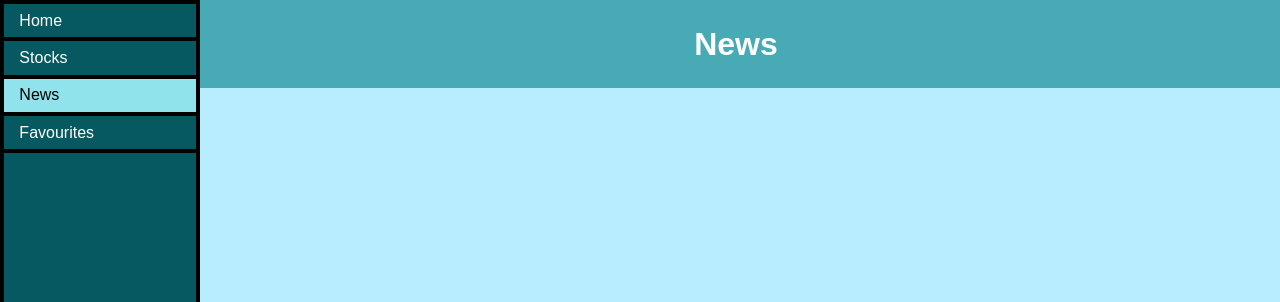
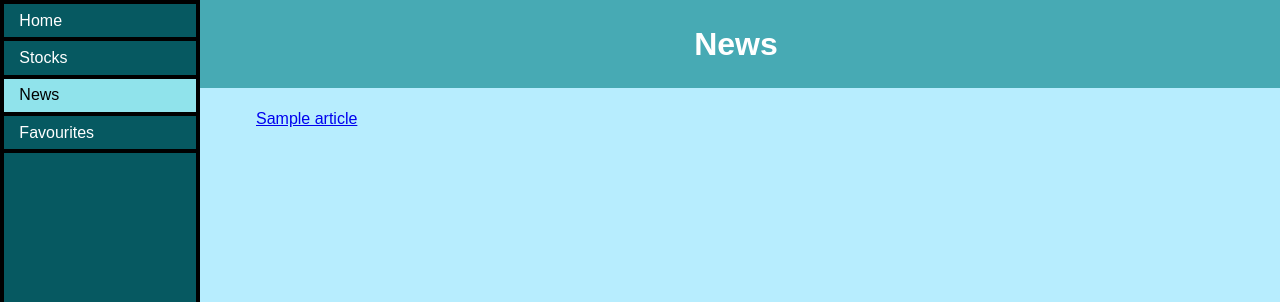
Before and after one commit to mariaachim/stock-market-forecast-application, a Flask app: template templates/news.html in a window 1280 px wide. Shown: the top 302 px of the page. Run offline with Flask 3, Linux system fonts and the light colour scheme; the template is opened without the code that fills it: most values are stand-ins (such as "Sample title", 1, 10 or a date in 2020); parts of the project's set-up code (start-up, migrations or seed data) failed here and were passed over.

Commit message:
added news to news page

```diff
--- a/app.py
+++ b/app.py
@@ -164,7 +164,7 @@ def news():
         articles = random.sample(top_headlines['articles'], 6) # randomly selects 6 articles without replacement
     for i in range(len(articles)): # for improved terminal output readability
         print(articles[i])
-    return render_template('news.html') # rendering template
+    return render_template('news.html', articles=articles) # rendering template
 
 @app.route('/favourites')
 def favourites():
--- a/static/css/styles.css
+++ b/static/css/styles.css
@@ -134,6 +134,10 @@ li a.active {
   margin-left: 20%;
 }
 
+.news {
+  margin-left: 20%;
+}
+
 button[type=button] {
   margin-left: 20%;
   border-radius: 0;
--- a/templates/news.html
+++ b/templates/news.html
@@ -17,5 +17,12 @@
       <li><a href="/favourites">Favourites</a></li>
     </ul>
   </div>
+
+  <div class="news">
+    {% for article in articles %}
+      <a href={{ article['url'] }}>{{ article['title'] }}</a>
+      <br />
+    {% endfor %}
+  </div>
 </body>
 </html>
```
